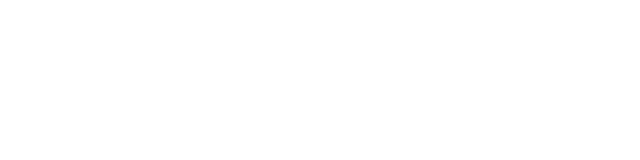
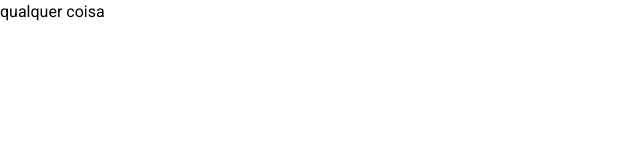
Before and after one commit to jpbmoura/dg-notas, a Next.js app: page / in a window 1280 px wide. Shown: the top 160 px of the page, without its empty margins (0-640 px from the left). Built offline with nearby package versions, Linux system fonts and the light colour scheme.

Commit message:
first commit

```diff
--- a/src/app/page.tsx
+++ b/src/app/page.tsx
@@ -1,3 +1,3 @@
 export default function Home() {
-  return <div></div>;
+  return <div>qualquer coisa</div>;
 }
```
